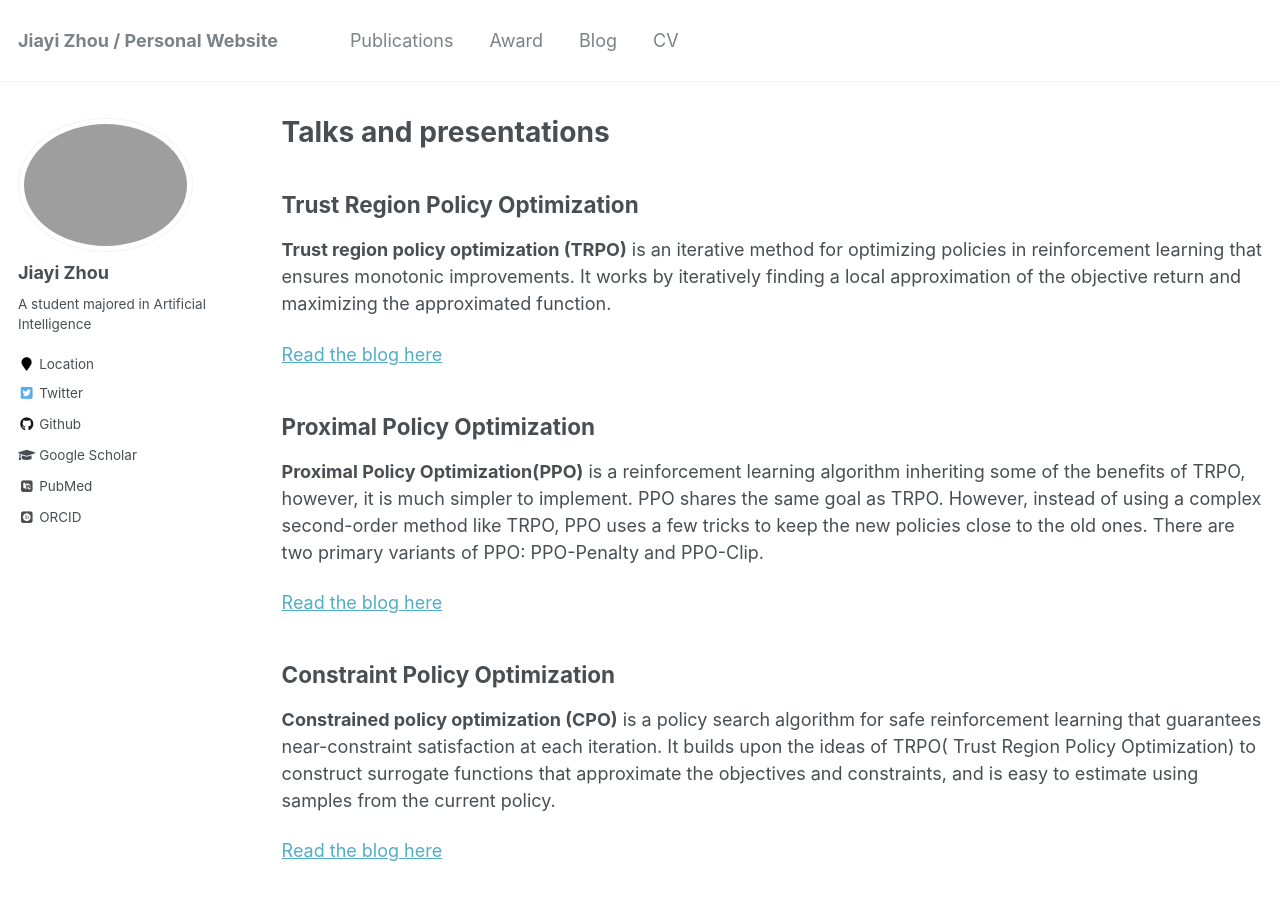
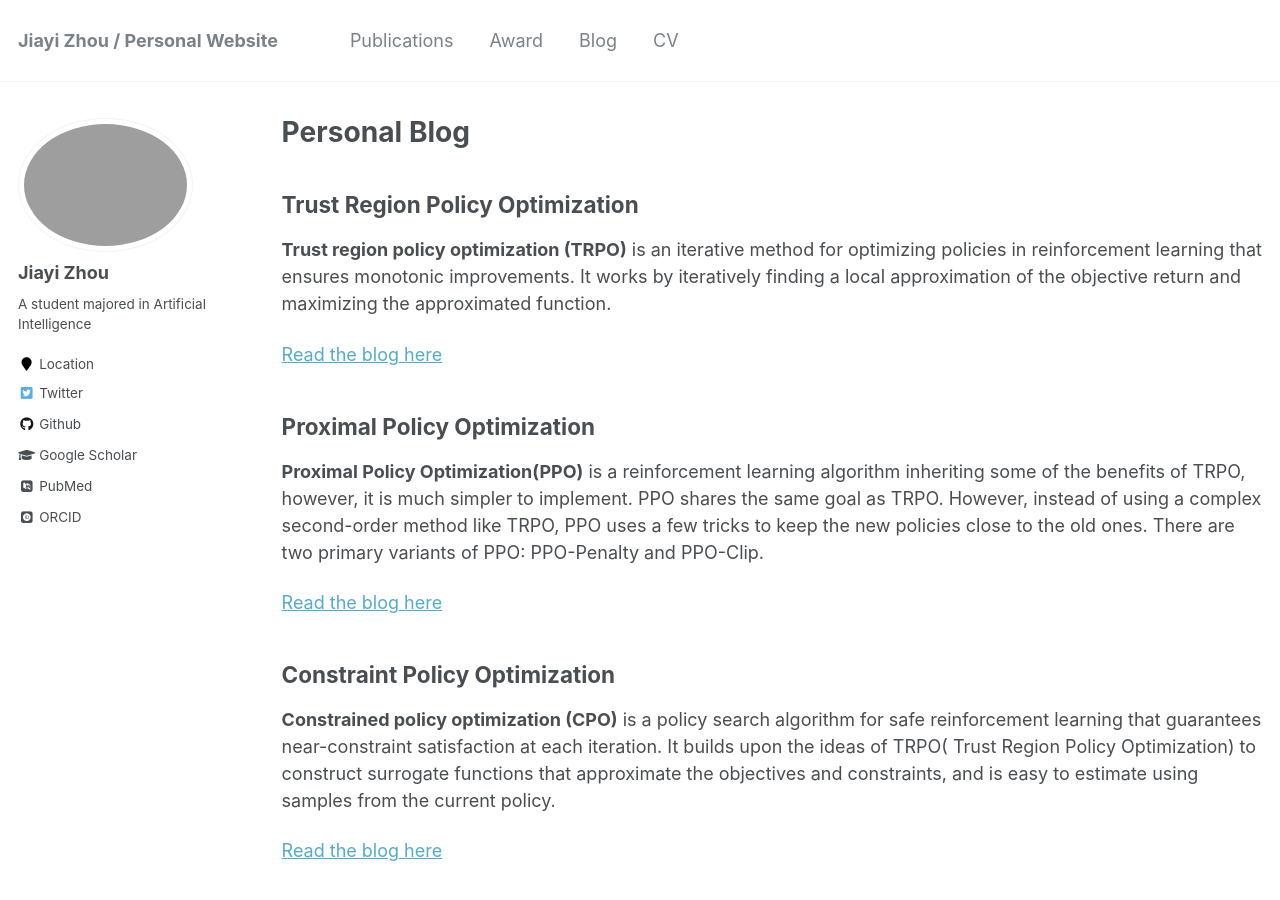
Before and after one commit to Gaiejj/Gaiejj.github.io, a Jekyll site: the page built from _pages/talks.md, in a window 1280 px wide and 900 px high. Built offline with Jekyll 4.4.1, drawn with Linux system fonts in a browser that asks for light colours; some web fonts are replaced.

Commit message:
docs: update blog

```diff
--- a/_pages/talks.md
+++ b/_pages/talks.md
@@ -1,6 +1,6 @@
 ---
 layout: archive
-title: "Talks and presentations"
+title: "Personal Blog"
 permalink: /talks/
 author_profile: true
 ---
```
